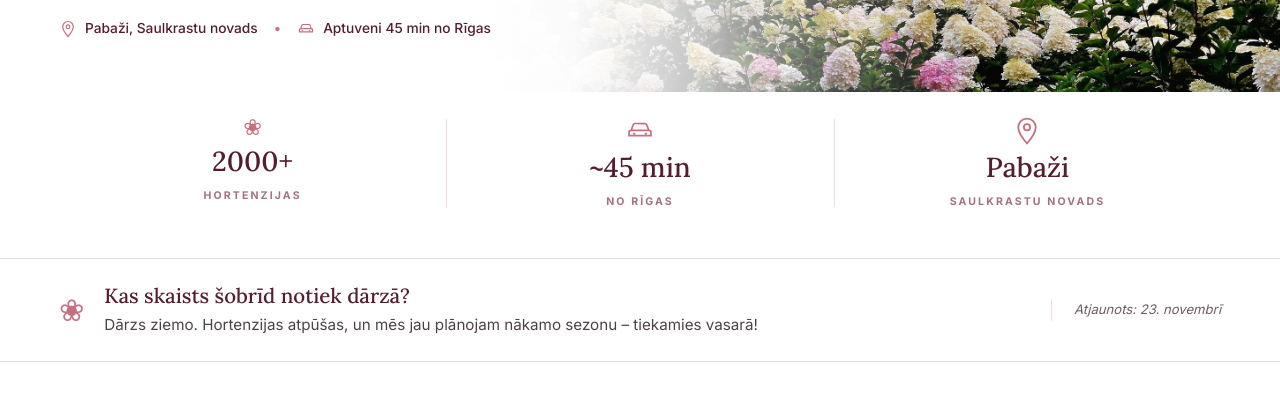
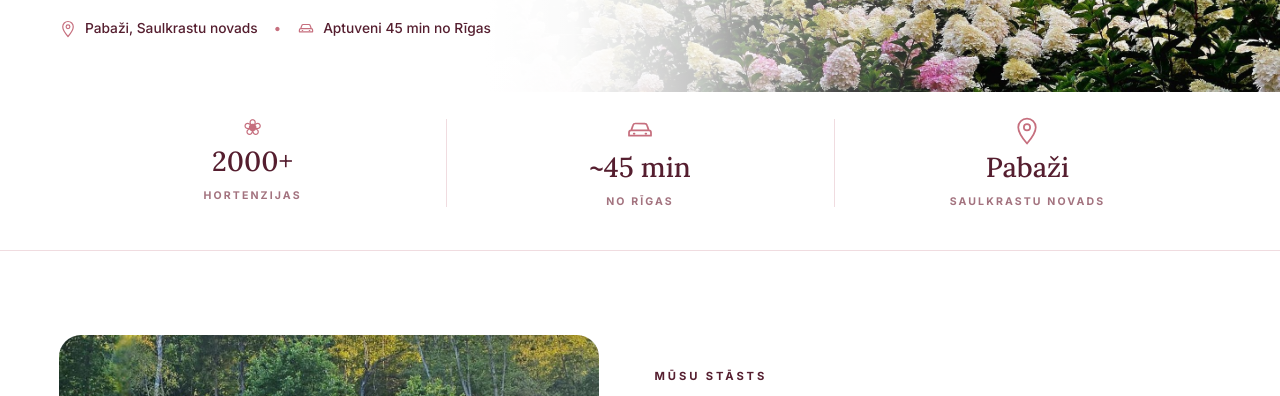
Before and after one commit to kristoferskeits-maker/augustes-darzs, a plain HTML site: page index.html in a window 1280 px wide. Shown: the part 404-800 px from the top of the page. Drawn offline with Linux system fonts and the light colour scheme.

Commit message:
Noņemta sadaļa "Kas skaists šobrīd notiek dārzā"
Vietā, kur bija josla, statistikas rinda tagad noslēdzas ar matstrīpu.

Co-Authored-By: Claude Opus 5 <noreply@anthropic.com>

```diff
--- a/index.html
+++ b/index.html
@@ -85,20 +85,6 @@
       <span class="stat-num">Pabaži</span>
       <span class="stat-label">Saulkrastu novads</span>
     </div>
-  </div>
-</section>
-
-<!-- ============ KAS ŠOBRĪD NOTIEK DĀRZĀ (Lauras rediģējamā josla) ============
-     ⟶ Nomaini tekstu un datumu zemāk, kad kaut kas mainās dārzā. Nekas cits nav jāmaina.
--->
-<section class="nowband">
-  <div class="container nowband-inner">
-    <span class="nowband-ico">❀</span>
-    <div class="nowband-text">
-      <h3>Kas skaists šobrīd notiek dārzā?</h3>
-      <p>Dārzs ziemo. Hortenzijas atpūšas, un mēs jau plānojam nākamo sezonu – tiekamies vasarā!</p>
-    </div>
-    <span class="nowband-date">Atjaunots: 23. novembrī</span>
   </div>
 </section>
 
--- a/styles.css
+++ b/styles.css
@@ -96,7 +96,8 @@ img { max-width: 100%; display: block; }
 .meta-dot { color: var(--rose); }
 
 /* ================= STATISTIKA ================= */
-.stats { padding: 10px 0 34px; }
+.stats { padding: 10px 0 30px; }
+.stats-inner { border-bottom: 1px solid var(--line); padding-bottom: 26px; }
 .stats-inner { display: grid; grid-template-columns: repeat(3, 1fr); }
 .stat { display: flex; flex-direction: column; align-items: center; text-align: center; padding: 14px 18px; position: relative; }
 .stat + .stat::before { content: ""; position: absolute; left: 0; top: 14%; height: 72%; width: 1px; background: var(--line); }
@@ -104,15 +105,6 @@ img { max-width: 100%; display: block; }
 .stat-ico-svg { width: 30px; height: 30px; fill: none; stroke: var(--rose); stroke-width: 1.4; stroke-linecap: round; stroke-linejoin: round; margin-bottom: 6px; }
 .stat-num { font-family: var(--head); font-weight: 500; font-size: 1.72rem; color: var(--wine); line-height: 1.15; }
 .stat-label { text-transform: uppercase; letter-spacing: 0.2em; font-size: 0.66rem; font-weight: 700; color: var(--rose-mut); margin-top: 9px; }
-
-/* ================= KAS ŠOBRĪD NOTIEK DĀRZĀ ================= */
-.nowband { border-top: 1px solid var(--line); border-bottom: 1px solid var(--line); }
-.nowband-inner { display: flex; align-items: center; gap: 20px; padding-top: 24px; padding-bottom: 24px; }
-.nowband-ico { font-size: 1.9rem; color: var(--rose); flex: none; line-height: 1; }
-.nowband-text { flex: 1; }
-.nowband-text h3 { font-family: var(--head); font-weight: 500; font-size: 1.28rem; color: var(--wine); line-height: 1.3; }
-.nowband-text p { color: var(--ink); font-size: 0.95rem; margin-top: 2px; }
-.nowband-date { flex: none; font-size: 0.82rem; font-style: italic; color: var(--muted); border-left: 1px solid var(--line); padding-left: 22px; }
 
 /* ================= MŪSU STĀSTS ================= */
 .story { padding: 54px 0; }
@@ -282,8 +274,6 @@ html:not(.js) .faq-extra { display: block; }
   .nav-links a { display: block; padding: 15px var(--pad); }
   .stats-inner { grid-template-columns: 1fr; gap: 4px; }
   .stat + .stat::before { display: none; }
-  .nowband-inner { flex-direction: column; align-items: flex-start; gap: 10px; }
-  .nowband-date { border-left: 0; padding-left: 0; }
   .price-cards { grid-template-columns: 1fr; max-width: 340px; margin-inline: auto; }
   .section, .story { padding: 40px 0; }
   .faq-q { padding-right: 44px; }
```
Also changed, not shown: 1 other file.
